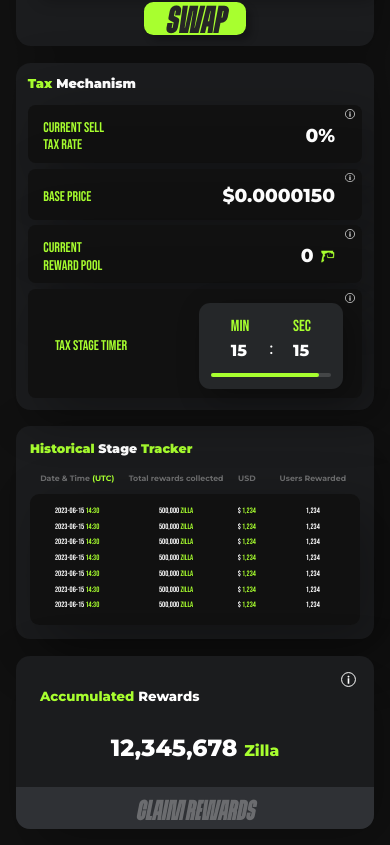
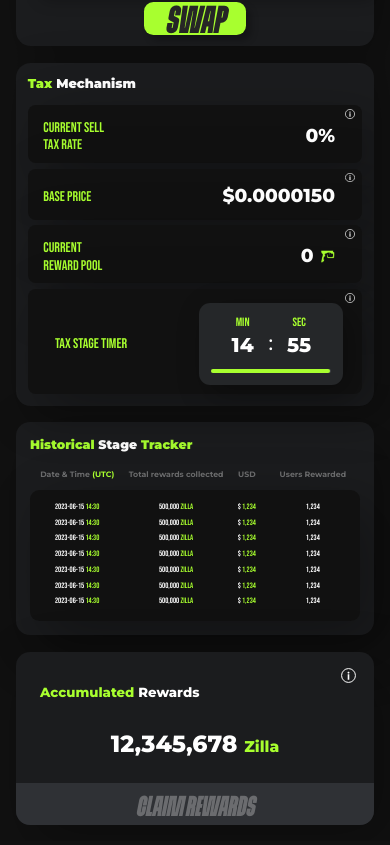
Before and after one commit to vizeerr/zilla, a Next.js app: page /zilla-token in a window 390 px wide. Shown: the part 886-1731 px from the top of the page. Built offline with nearby package versions, Linux system fonts and the light colour scheme.

Commit message:
zilla page v5.3

```diff
--- a/src/components/ZillaRightView.jsx
+++ b/src/components/ZillaRightView.jsx
@@ -25,6 +25,36 @@ const ZillaRightView = () => {
       img:pizz
     });
 
+
+    const [minutes, setMinutes] = useState(15);
+    const [seconds, setSeconds] = useState(0);
+    const [progress, setProgress] = useState(0);
+
+    useEffect(() => {
+      // Timer logic - counts down every second
+      const interval = setInterval(() => {
+        if (seconds === 0 && minutes === 0) {
+          clearInterval(interval); // Timer ends when 00:00 is reached
+        } else {
+          if (seconds === 0) {
+            setMinutes(prevMinutes => prevMinutes - 1);
+            setSeconds(59);
+          } else {
+            setSeconds(prevSeconds => prevSeconds - 1);
+          }
+        }
+      }, 1000);
+
+      return () => clearInterval(interval); // Cleanup on component unmount
+    }, [seconds, minutes]);
+
+    // Update progress bar based on remaining time
+    useEffect(() => {
+      const totalTime = 15 * 60; // 15 minutes in seconds
+      const elapsedTime = (15 * 60) - (minutes * 60 + seconds);
+      const newProgress = 100- ((elapsedTime / totalTime) * 100);
+      setProgress(newProgress);
+    }, [minutes, seconds]);
 
     const handleSwap = () =>{
         setSwap(!swap);
@@ -224,27 +254,24 @@ const ZillaRightView = () => {
                     className='w-full'
                     />
                 </div>
-                <div className='flex justify-center md:gap-16 gap-8 w-full items-center'>
-                  <p className='font-bebasneue font-[400] 2xl:text-lg md:text-xs md:w-auto w-28 text-[3.6vw] text-primary'>TAX STAGE TIMER</p>
-                  <div className='2xl:w-48 md:w-40  w-36 md:rounded-[1rem] rounded-[0.7rem] 2xl:py-4 md:py-3 py-3 2xl:px-4 md:px-3 px-3 bg-[#252729] flex flex-col justify-center items-center shadow-[8.59px_8.59px_29.78px_0px_#0000004F]'>
-                    <div className='flex items-center gap-5'>
-                      <div>
-                        <p className='font-bebasneue text-primary 2xl:text-lg md:text-xs '>MIN</p>
-                        <p className='font-montserrat font-[800] text-white 2xl:text-3xl lg:text-xl'>15</p>
+                <div className="flex justify-center md:gap-16 gap-8 w-full items-center">
+                  <p className="font-bebasneue font-[400] 2xl:text-lg md:text-xs md:w-auto w-28 text-[3.6vw] text-primary">TAX STAGE TIMER</p>
+                  <div className="2xl:w-48 md:w-40 w-36 md:rounded-[1rem] rounded-[0.7rem] 2xl:py-4 md:py-3 py-3 2xl:px-4 md:px-3 px-3 bg-[#252729] flex flex-col justify-center items-center shadow-[8.59px_8.59px_29.78px_0px_#0000004F]">
+                    <div className="flex items-center gap-3">
+                      <div className='2xl:w-12 w-7 '>
+                        <p className="font-bebasneue text-primary text-center 2xl:text-lg text-xs">MIN</p>
+                        <p className="font-montserrat text-center font-[800] text-white 2xl:text-3xl text-xl">{String(minutes).padStart(2, '0')}</p>
                       </div>
-                      <p className='font-montserrat text-white font-[500] mt-[20px] 2xl:text-3xl lg:text-xl'>:</p>
-                      <div>
-                        <p className='font-bebasneue text-primary 2xl:text-lg md:text-xs '>SEC</p>
-                        <p className='font-montserrat text-white font-[800] 2xl:text-3xl lg:text-xl'>15</p>
+                      <p className="font-montserrat text-white font-[500] 2xl:mt-[24px] mt-[13px] 2xl:text-3xl text-xl">:</p>
+                      <div className='2xl:w-12 w-7 '>
+                        <p className="font-bebasneue text-primary text-center 2xl:text-lg text-xs">SEC</p>
+                        <p className="font-montserrat text-center text-white font-[800] 2xl:text-3xl text-xl">{String(seconds).padStart(2, '0')}</p>
                       </div>
                     </div>
-                    <div className='w-full md:h-1.5 h-1 bg-[#FFFFFF24] rounded-full md:mt-4 mt-2.5'>
-                      <div className='w-[90%] h-full bg-primary rounded-full'>
-
-                      </div>
+                    <div className="w-full md:h-1.5 h-1 bg-[#FFFFFF24] rounded-full md:mt-4 mt-2.5">
+                      <div className="w-[90%] h-full bg-primary rounded-full" style={{ width: `${progress}%` }}></div>
                     </div>
                   </div>
-
                 </div>
 
               </div>
```
